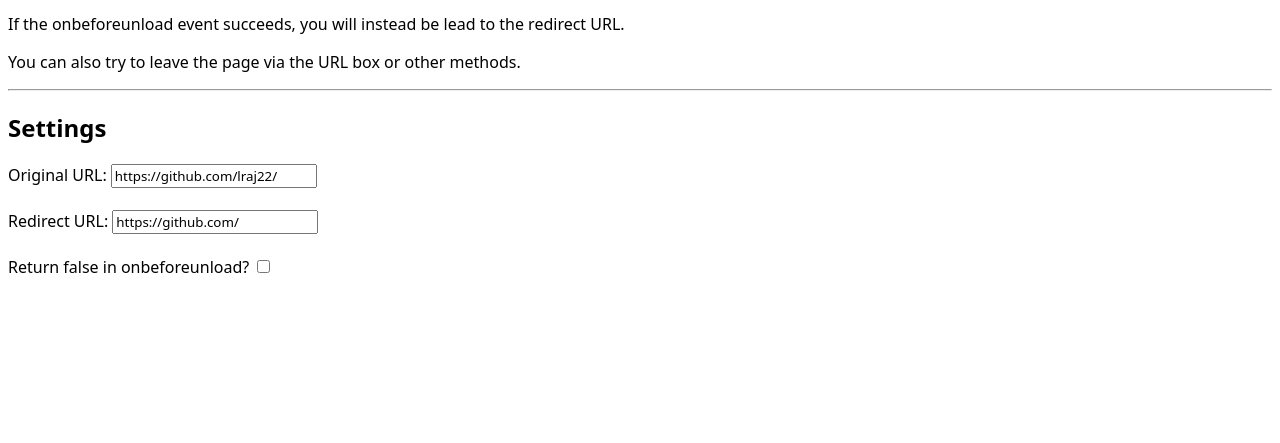
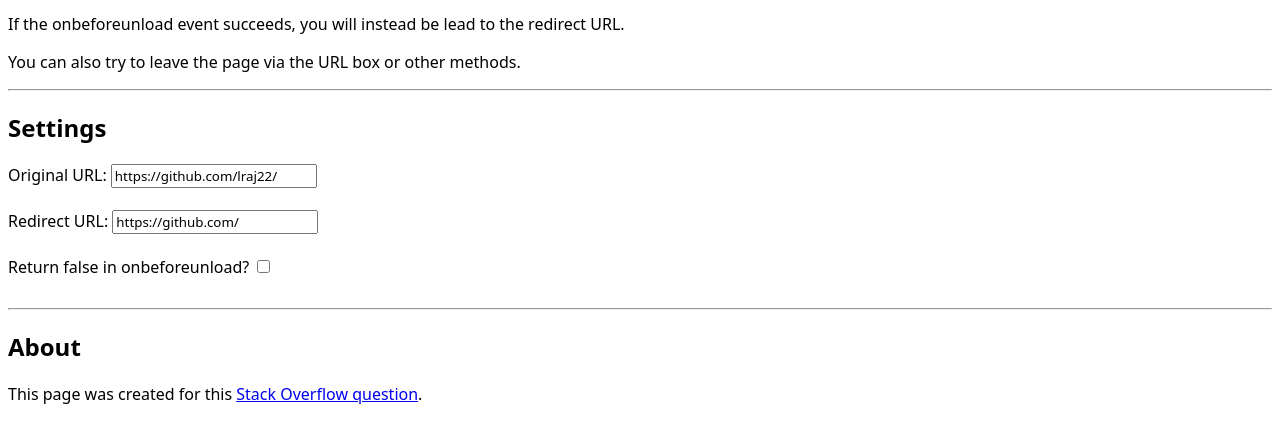
Before and after one commit to lraj22/overflow-code, a plain HTML site: page alterUrlBeforePageExit/index.html in a window 1280 px wide. Shown: the part 111-554 px from the top of the page. Drawn offline with Linux system fonts and the light colour scheme.

Commit message:
Add "About" section

```diff
--- a/alterUrlBeforePageExit/index.html
+++ b/alterUrlBeforePageExit/index.html
@@ -20,6 +20,9 @@
 		<label for="original">Original URL: </label><input id="original" value="https://github.com/lraj22/"/><br/><br/>
 		<label for="redirect">Redirect URL: </label><input id="redirect" value="https://github.com/"/><br/><br/>
 		<label for="retfalse">Return false in onbeforeunload? </label><input type="checkbox" id="retfalse"/><br/><br/>
+		<hr/>
+		<h2>About</h2>
+		<p>This page was created for this <a href="https://stackoverflow.com/q/72830396/14469685" target="_blank">Stack Overflow question</a>.</p>
 		<script>
 			[].slice.call(document.querySelectorAll("[id]")).forEach(function(e){window[e.id]=e;});
 
```
